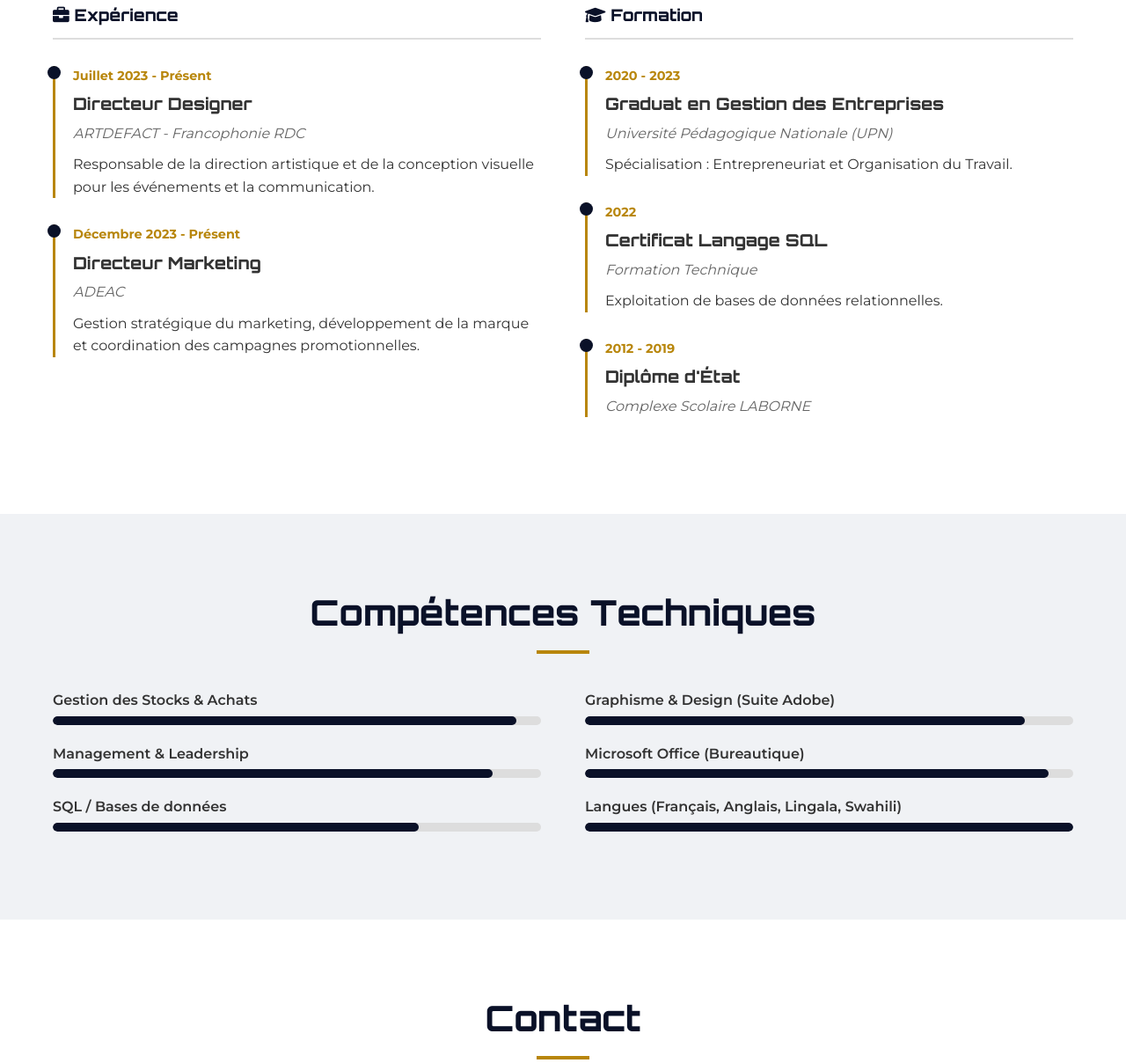
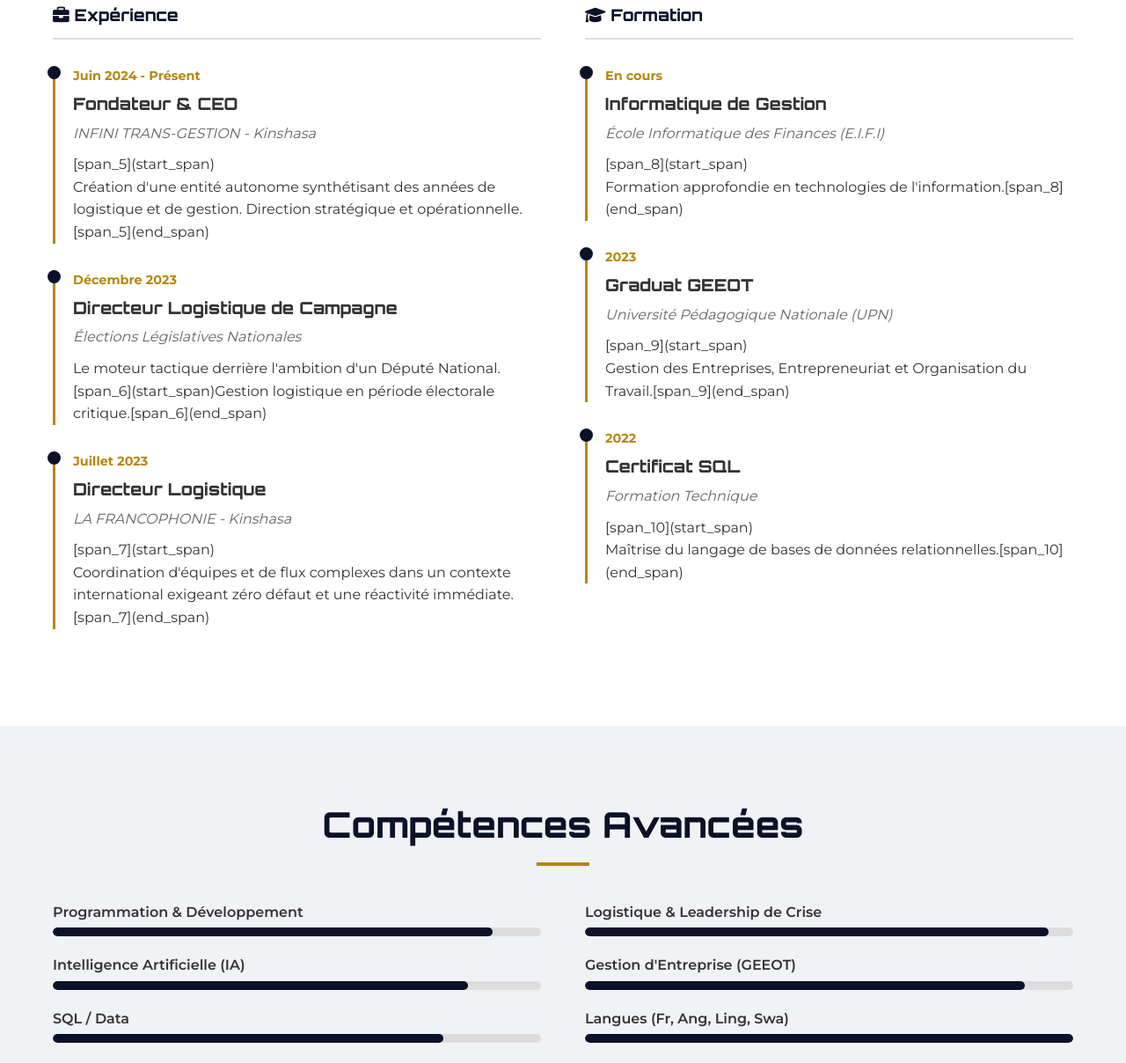
Before and after one commit to infinirdc/INFINIRDC, a plain HTML site: page portfolio.html in a window 1280 px wide. Shown: the part 236-1444 px from the top of the page at 88% size. Drawn offline with Linux system fonts and the light colour scheme.

Commit message:
Update portfolio.html

```diff
--- a/portfolio.html
+++ b/portfolio.html
@@ -3,7 +3,7 @@
 <head>
     <meta charset="UTF-8">
     <meta name="viewport" content="width=device-width, initial-scale=1.0">
-    <title>CV & Portfolio | Marume Andi</title>
+    <title>CV & Portfolio | Marume Bunyas Andi</title>
     <link rel="stylesheet" href="style.css">
     <link href="https://fonts.googleapis.com/css2?family=Montserrat:wght@300;400;600;700&family=Orbitron:wght@400;600;800&display=swap" rel="stylesheet">
     <link rel="stylesheet" href="https://cdnjs.cloudflare.com/ajax/libs/font-awesome/6.0.0-beta3/css/all.min.css">
@@ -33,17 +33,24 @@
                         </h3>
 
                         <div class="timeline-item">
-                            <span class="timeline-date">Juillet 2023 - Présent</span>
-                            <h4 class="timeline-title">Directeur Designer</h4>
-                            <span class="timeline-place">ARTDEFACT - Francophonie RDC</span>
-                            <p>Responsable de la direction artistique et de la conception visuelle pour les événements et la communication.</p>
+                            <span class="timeline-date">Juin 2024 - Présent</span>
+                            <h4 class="timeline-title">Fondateur & CEO</h4>
+                            <span class="timeline-place">INFINI TRANS-GESTION - Kinshasa</span>
+                            [span_5](start_span)<p>Création d'une entité autonome synthétisant des années de logistique et de gestion. Direction stratégique et opérationnelle.[span_5](end_span)</p>
                         </div>
 
                         <div class="timeline-item">
-                            <span class="timeline-date">Décembre 2023 - Présent</span>
-                            <h4 class="timeline-title">Directeur Marketing</h4>
-                            <span class="timeline-place">ADEAC</span>
-                            <p>Gestion stratégique du marketing, développement de la marque et coordination des campagnes promotionnelles.</p>
+                            <span class="timeline-date">Décembre 2023</span>
+                            <h4 class="timeline-title">Directeur Logistique de Campagne</h4>
+                            <span class="timeline-place">Élections Législatives Nationales</span>
+                            <p>Le moteur tactique derrière l'ambition d'un Député National. [span_6](start_span)Gestion logistique en période électorale critique.[span_6](end_span)</p>
+                        </div>
+
+                        <div class="timeline-item">
+                            <span class="timeline-date">Juillet 2023</span>
+                            <h4 class="timeline-title">Directeur Logistique</h4>
+                            <span class="timeline-place">LA FRANCOPHONIE - Kinshasa</span>
+                            [span_7](start_span)<p>Coordination d'équipes et de flux complexes dans un contexte international exigeant zéro défaut et une réactivité immédiate.[span_7](end_span)</p>
                         </div>
                     </div>
 
@@ -53,23 +60,24 @@
                         </h3>
 
                         <div class="timeline-item">
-                            <span class="timeline-date">2020 - 2023</span>
-                            <h4 class="timeline-title">Graduat en Gestion des Entreprises</h4>
+                            <span class="timeline-date">En cours</span>
+                            <h4 class="timeline-title">Informatique de Gestion</h4>
+                            <span class="timeline-place">École Informatique des Finances (E.I.F.I)</span>
+                            [span_8](start_span)<p>Formation approfondie en technologies de l'information.[span_8](end_span)</p>
+                        </div>
+
+                        <div class="timeline-item">
+                            <span class="timeline-date">2023</span>
+                            <h4 class="timeline-title">Graduat GEEOT</h4>
                             <span class="timeline-place">Université Pédagogique Nationale (UPN)</span>
-                            <p>Spécialisation : Entrepreneuriat et Organisation du Travail.</p>
+                            [span_9](start_span)<p>Gestion des Entreprises, Entrepreneuriat et Organisation du Travail.[span_9](end_span)</p>
                         </div>
 
                         <div class="timeline-item">
                             <span class="timeline-date">2022</span>
-                            <h4 class="timeline-title">Certificat Langage SQL</h4>
+                            <h4 class="timeline-title">Certificat SQL</h4>
                             <span class="timeline-place">Formation Technique</span>
-                            <p>Exploitation de bases de données relationnelles.</p>
-                        </div>
-
-                        <div class="timeline-item">
-                            <span class="timeline-date">2012 - 2019</span>
-                            <h4 class="timeline-title">Diplôme d'État</h4>
-                            <span class="timeline-place">Complexe Scolaire LABORNE</span>
+                            [span_10](start_span)<p>Maîtrise du langage de bases de données relationnelles.[span_10](end_span)</p>
                         </div>
                     </div>
                 </div>
@@ -78,33 +86,33 @@
 
         <section class="section-padded bg-light">
             <div class="container">
-                <h2>Compétences Techniques</h2>
+                <h2>Compétences Avancées</h2>
                 <div class="cv-grid">
                     <div>
                         <div class="skill-box">
-                            <span class="skill-name">Gestion des Stocks & Achats</span>
-                            <div class="skill-bar"><div class="skill-progress" style="width: 95%;"></div></div>
-                        </div>
-                        <div class="skill-box">
-                            <span class="skill-name">Management & Leadership</span>
+                            <span class="skill-name">Programmation & Développement</span>
                             <div class="skill-bar"><div class="skill-progress" style="width: 90%;"></div></div>
                         </div>
                         <div class="skill-box">
-                            <span class="skill-name">SQL / Bases de données</span>
-                            <div class="skill-bar"><div class="skill-progress" style="width: 75%;"></div></div>
+                            <span class="skill-name">Intelligence Artificielle (IA)</span>
+                            <div class="skill-bar"><div class="skill-progress" style="width: 85%;"></div></div>
+                        </div>
+                        <div class="skill-box">
+                            <span class="skill-name">SQL / Data</span>
+                            <div class="skill-bar"><div class="skill-progress" style="width: 80%;"></div></div>
                         </div>
                     </div>
                     <div>
                         <div class="skill-box">
-                            <span class="skill-name">Graphisme & Design (Suite Adobe)</span>
+                            <span class="skill-name">Logistique & Leadership de Crise</span>
+                            <div class="skill-bar"><div class="skill-progress" style="width: 95%;"></div></div>
+                        </div>
+                        <div class="skill-box">
+                            <span class="skill-name">Gestion d'Entreprise (GEEOT)</span>
                             <div class="skill-bar"><div class="skill-progress" style="width: 90%;"></div></div>
                         </div>
                         <div class="skill-box">
-                            <span class="skill-name">Microsoft Office (Bureautique)</span>
-                            <div class="skill-bar"><div class="skill-progress" style="width: 95%;"></div></div>
-                        </div>
-                        <div class="skill-box">
-                            <span class="skill-name">Langues (Français, Anglais, Lingala, Swahili)</span>
+                            <span class="skill-name">Langues (Fr, Ang, Ling, Swa)</span>
                             <div class="skill-bar"><div class="skill-progress" style="width: 100%;"></div></div>
                         </div>
                     </div>
@@ -115,33 +123,19 @@
         <section class="section-padded">
             <div class="container" style="text-align: center;">
                 <h2>Contact</h2>
-                <p>Disponible pour des opportunités de collaboration.</p>
+                <p>Disponible pour des missions exigeantes.</p>
                 <ul class="contact-list" style="margin-top: 30px;">
-                    <li><i class="fas fa-phone-alt"></i> +243 82 940 70 15</li>
-                    <li><i class="fas fa-envelope"></i> marumeandi@gmail.com</li>
-                    <li><i class="fas fa-map-marker-alt"></i> Kinshasa, RDC</li>
+                    [span_11](start_span)<li><i class="fas fa-phone-alt"></i> +243 995 432 688[span_11](end_span)</li>
+                    [span_12](start_span)<li><i class="fas fa-envelope"></i> marumeandi@gmail.com[span_12](end_span)</li>
+                    <li><i class="fas fa-map-marker-alt"></i> Av. [span_13](start_span)Mbemba N°24, Kinshasa - RDC[span_13](end_span)</li>
                 </ul>
-
-                <h3 style="margin-top: 50px; font-size: 1.5em;">Références</h3>
-                <div style="display: flex; justify-content: center; gap: 40px; flex-wrap: wrap;">
-                    <div>
-                        <strong>M. Vitchoi</strong><br>
-                        <span style="color: #666;">Artdefact</span><br>
-                        +243 85 518 34 42
-                    </div>
-                    <div>
-                        <strong>Mme Solange</strong><br>
-                        <span style="color: #666;">Députée Nationale / ADEAC</span><br>
-                        +243 99 999 06 38
-                    </div>
-                </div>
             </div>
         </section>
     </main>
 
     <footer>
         <div class="container">
-            <p>&copy; 2024 INFINI par Marume Andi.</p>
+            <p>&copy; 2024 INFINI TRANS-GESTION. Tous droits réservés.</p>
         </div>
     </footer>
 </body>
```
